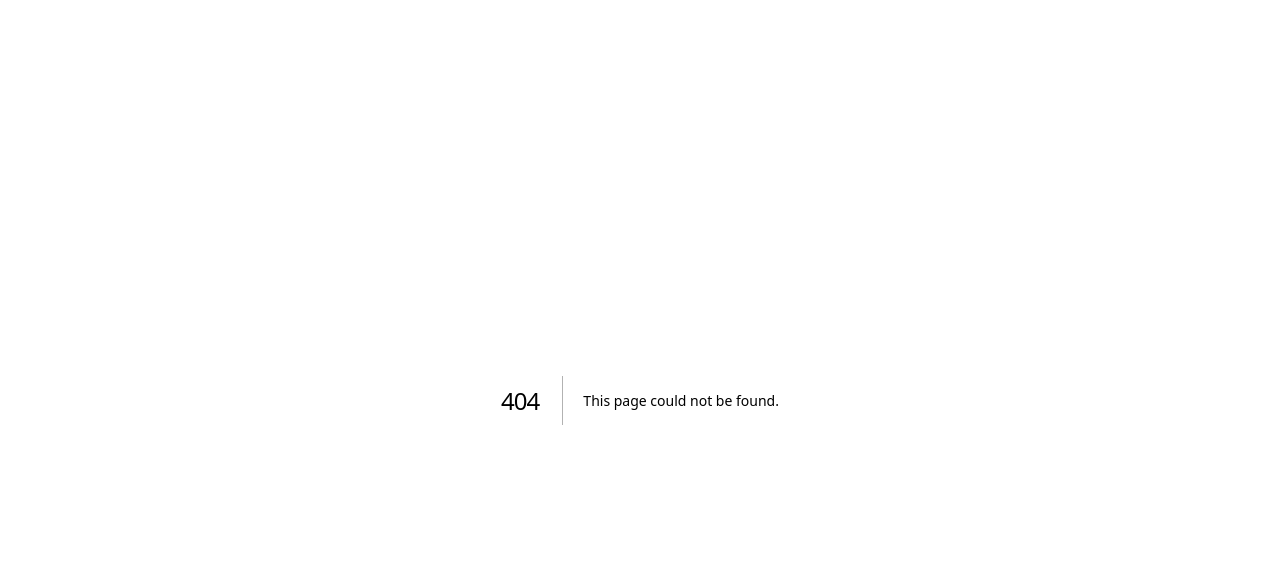
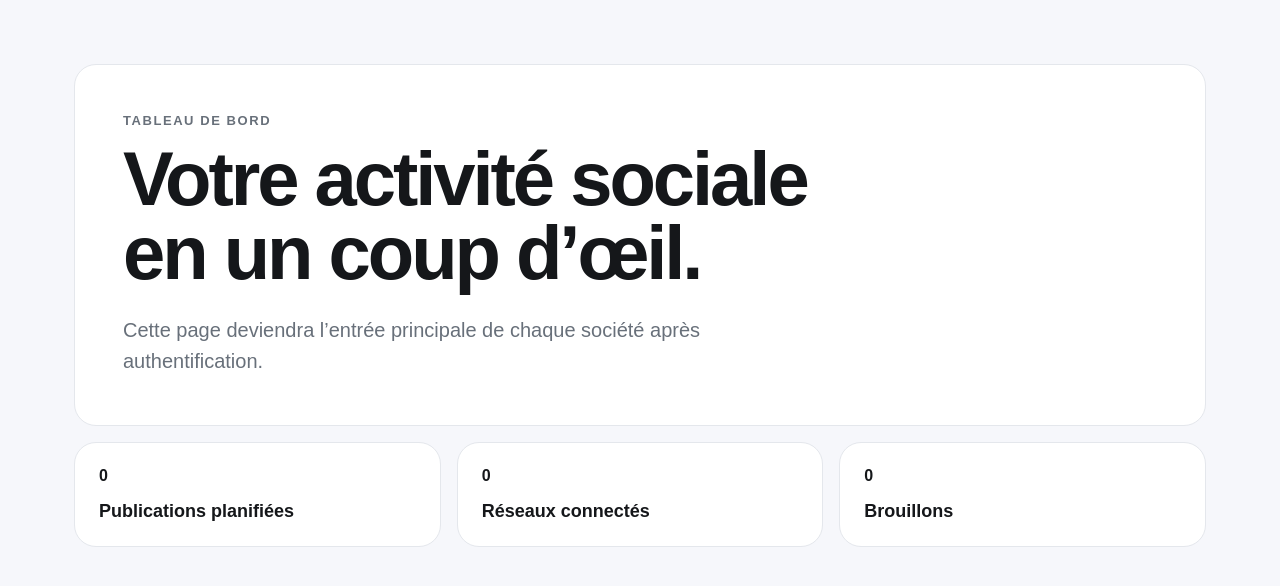
Before and after one commit to granouxnicolas-stack/Social-saas, a Next.js app: page /dashboard in a window 1280 px wide. Before the commit this address had no page. Shown: the top 586 px of the page. Built offline with nearby package versions, Linux system fonts and the light colour scheme.

Commit message:
feat: add initial company dashboard

```diff
--- /dev/null
+++ b/src/app/dashboard/page.tsx
@@ -0,0 +1,28 @@
+const stats = [
+  { label: "Publications planifiées", value: "0" },
+  { label: "Réseaux connectés", value: "0" },
+  { label: "Brouillons", value: "0" },
+];
+
+export default function DashboardPage() {
+  return (
+    <main className="page-shell">
+      <section className="hero-card">
+        <p className="eyebrow">Tableau de bord</p>
+        <h1>Votre activité sociale en un coup d’œil.</h1>
+        <p className="hero-copy">
+          Cette page deviendra l’entrée principale de chaque société après authentification.
+        </p>
+      </section>
+
+      <section className="feature-grid">
+        {stats.map((stat) => (
+          <article className="feature-card" key={stat.label}>
+            <span>{stat.value}</span>
+            <h2>{stat.label}</h2>
+          </article>
+        ))}
+      </section>
+    </main>
+  );
+}
```
